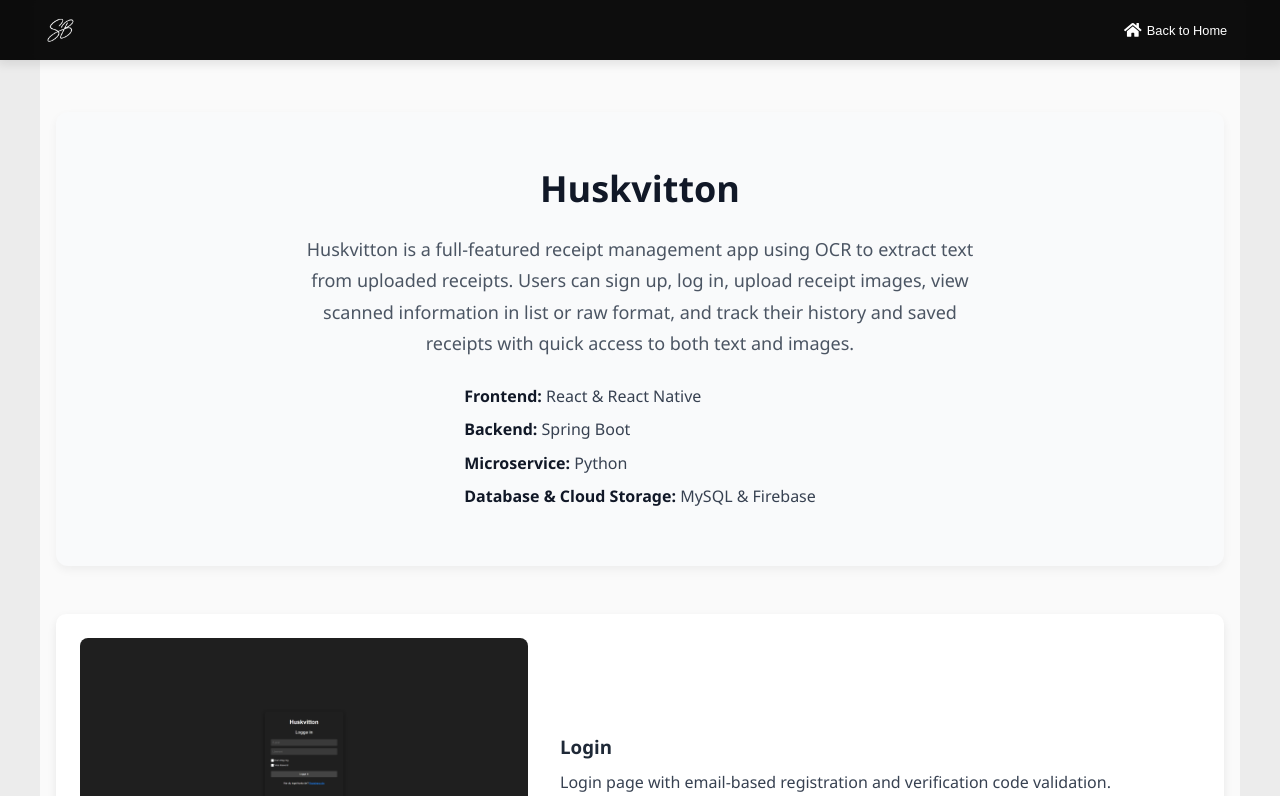
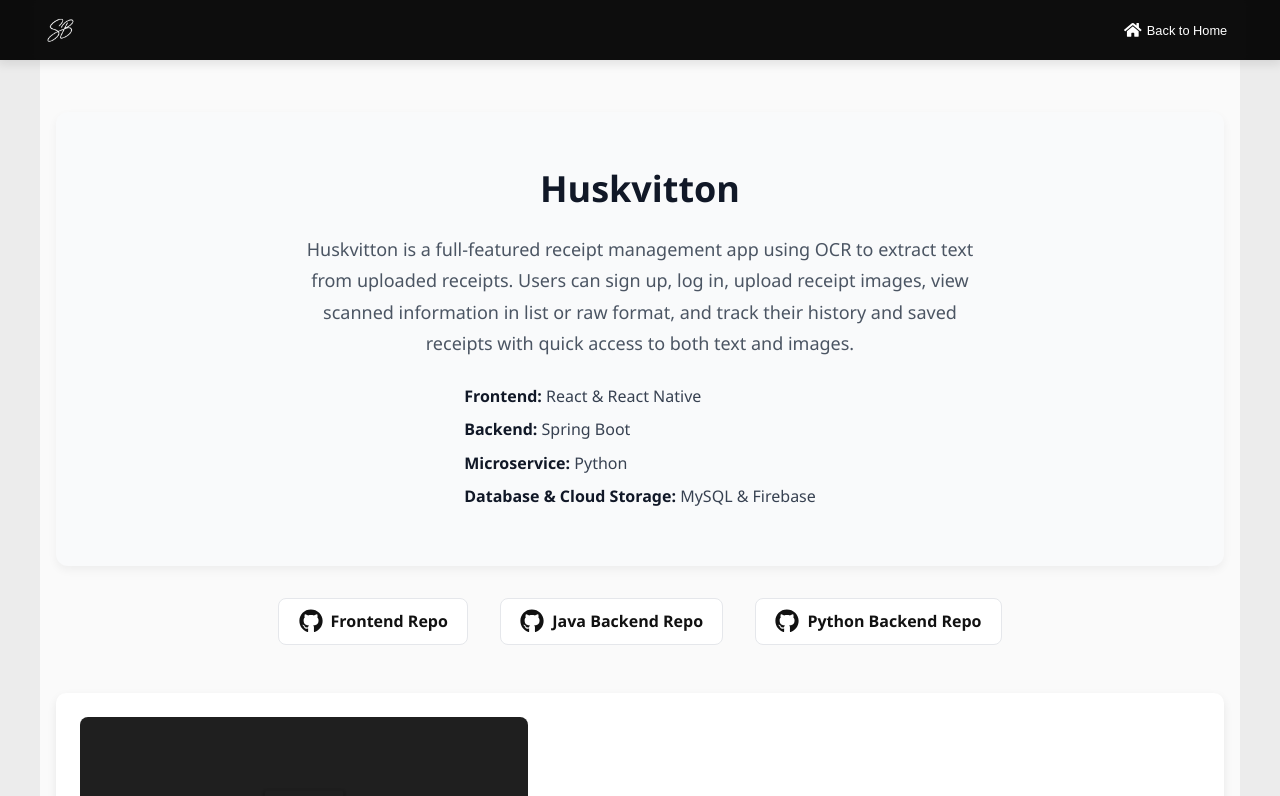
Before and after one commit to Sarhad127/portfolio, a React (Create React App) app: page /Receipt in a window 1280 px wide. Shown: the top 796 px of the page. Built offline with nearby package versions, Linux system fonts and the light colour scheme.

Commit message:
styling update

```diff
--- a/src/Receipt/Receipt.js
+++ b/src/Receipt/Receipt.js
@@ -1,5 +1,5 @@
 import React, {useEffect, useState} from 'react';
-import { FaHome} from 'react-icons/fa';
+import {FaGithub, FaHome} from 'react-icons/fa';
 import '../Style/Apps.css'
 import {useNavigate} from "react-router-dom";
 import signature from "../images/signature.png";
@@ -112,16 +112,20 @@ const Receipt = () => {
                 </ul>
             </section>
 
-            {/*<section className="repo-links">*/}
-            {/*    <a href="https://github.com/Sarhad127/Clique-Frontend" target="_blank" rel="noopener noreferrer" className="repo-link">*/}
-            {/*        <FaGithub size={24} />*/}
-            {/*        <span>Frontend Repo</span>*/}
-            {/*    </a>*/}
-            {/*    <a href="https://github.com/Sarhad127/Clique-Backend" target="_blank" rel="noopener noreferrer" className="repo-link">*/}
-            {/*        <FaGithub size={24} />*/}
-            {/*        <span>Backend Repo</span>*/}
-            {/*    </a>*/}
-            {/*</section>*/}
+            <section className="repo-links">
+                <a href="https://github.com/Sarhad127/receipt-frontend-react" target="_blank" rel="noopener noreferrer" className="repo-link">
+                    <FaGithub size={24} />
+                    <span>Frontend Repo</span>
+                </a>
+                <a href="https://github.com/Sarhad127/receipt-backend-java" target="_blank" rel="noopener noreferrer" className="repo-link">
+                    <FaGithub size={24} />
+                    <span>Java Backend Repo</span>
+                </a>
+                <a href="https://github.com/Sarhad127/receipt-backend-python" target="_blank" rel="noopener noreferrer" className="repo-link">
+                    <FaGithub size={24} />
+                    <span>Python Backend Repo</span>
+                </a>
+            </section>
 
             <div className="image-gallery">
                 {images.map((image, index) => (
```
